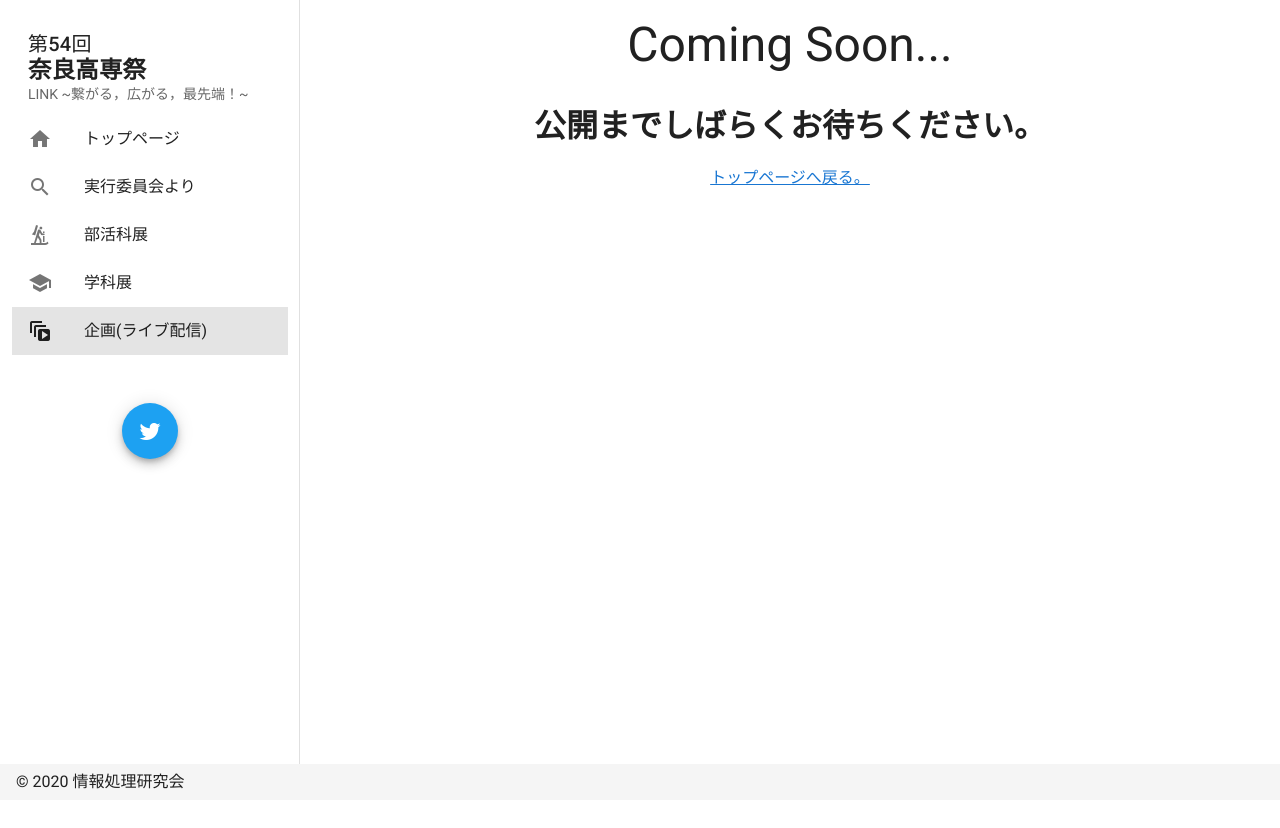
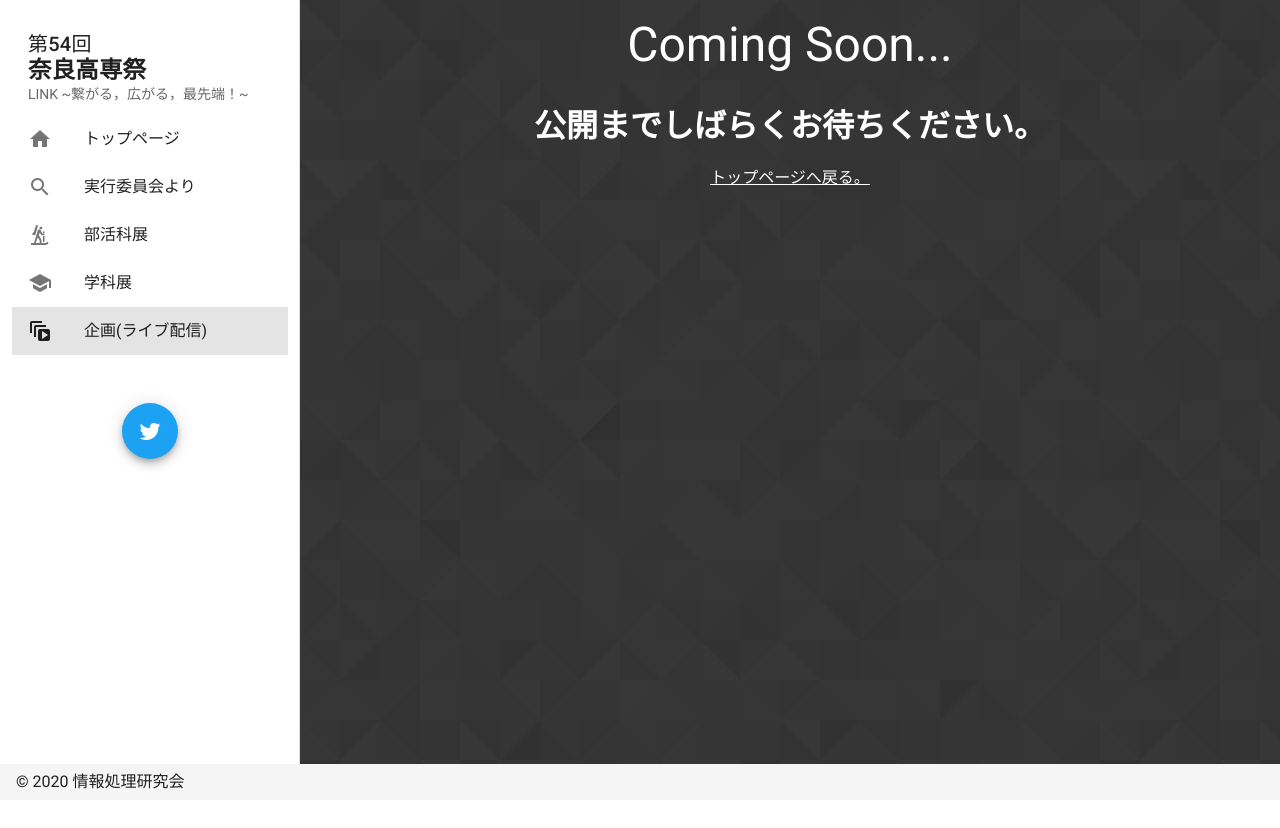
Before and after one commit to jellyfish26/kosen-fes-web, a Nuxt app: page /live in a window 1280 px wide. Shown: the top 828 px of the page. Built offline with nearby package versions, Linux system fonts and the light colour scheme.

Commit message:
add background

```diff
--- a/pages/course.vue
+++ b/pages/course/index.vue
@@ -1,5 +1,5 @@
 <template>
-  <v-app>
+  <v-app class="course-page">
     <v-container>
       <v-row no-gutters>
         <v-col class="pa-2" cols="12">
@@ -18,3 +18,9 @@
     </v-container>
   </v-app>
 </template>
+
+<style scoped>
+.course-page {
+  background: url('~assets/ep_naturalwhite.png') fixed repeat round;
+}
+</style>
--- a/pages/live.vue
+++ b/pages/live.vue
@@ -1,16 +1,16 @@
 <template>
-  <v-app>
+  <v-app class="live-page">
     <v-container>
       <v-row no-gutters>
         <v-col class="pa-2" cols="12">
-          <p class="display-2" align="center"> Coming Soon... </p>
+          <p class="display-2 white--text" align="center"> Coming Soon... </p>
         </v-col>
         <v-col class="pa-2" cols="12">
-          <h1 align="center"> 公開までしばらくお待ちください。 </h1>
+          <h1 class="white--text" align="center"> 公開までしばらくお待ちください。 </h1>
         </v-col>
         <v-col class="pa-2" cols="12">
           <div align="center">
-            <nuxt-link class="subtitle" to="/"> トップページへ戻る。 </nuxt-link>
+            <nuxt-link class="subtitle white--text" to="/"> トップページへ戻る。 </nuxt-link>
           </div>
         </v-col>
       </v-row>
@@ -18,3 +18,9 @@
     </v-container>
   </v-app>
 </template>
+
+<style scoped>
+.live-page {
+  background: url('~assets/footer_lodyas.png') fixed repeat round;
+}
+</style>
```
Also changed, not shown: assets/README.md, assets/ep_naturalwhite.png (added), assets/footer_lodyas.png (added).
